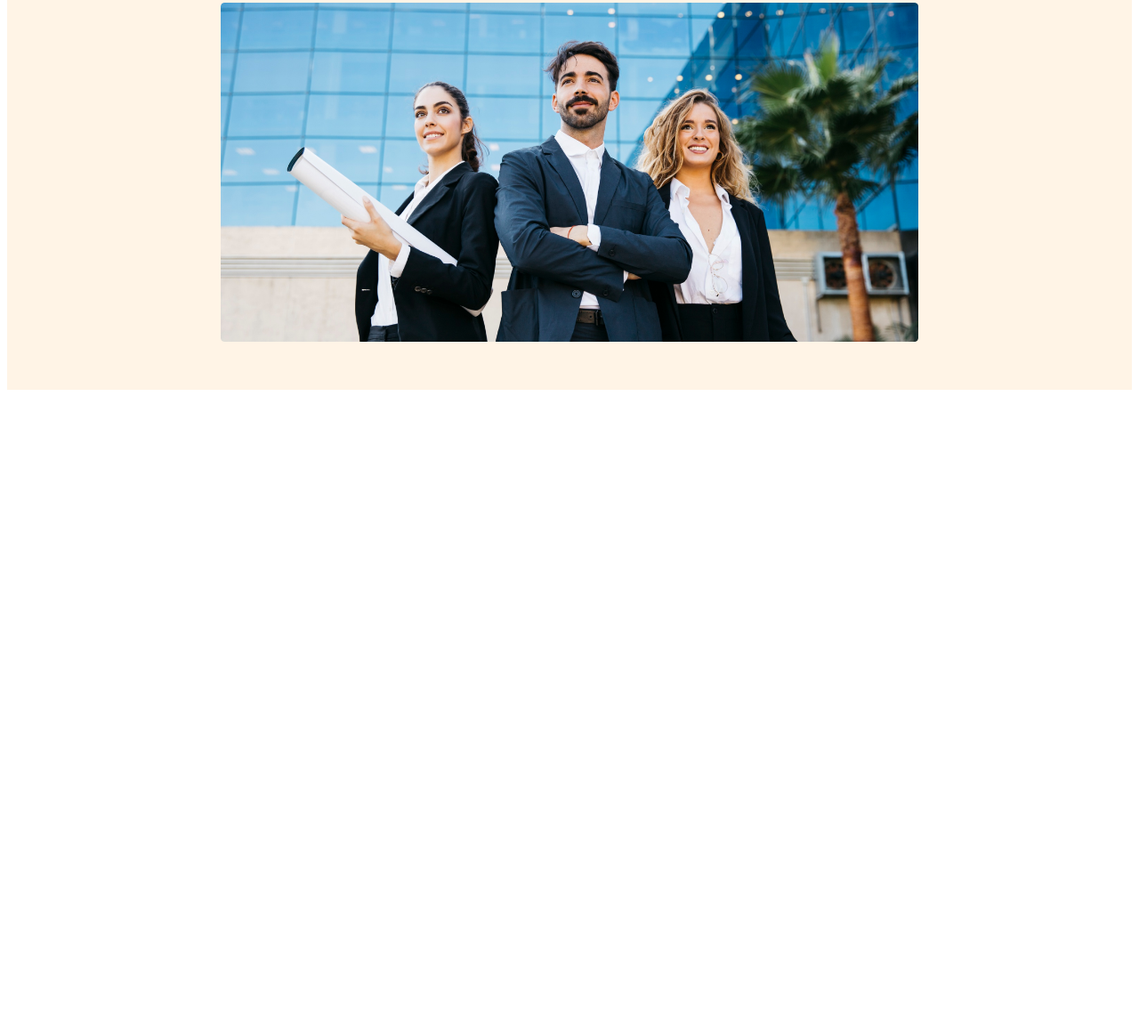
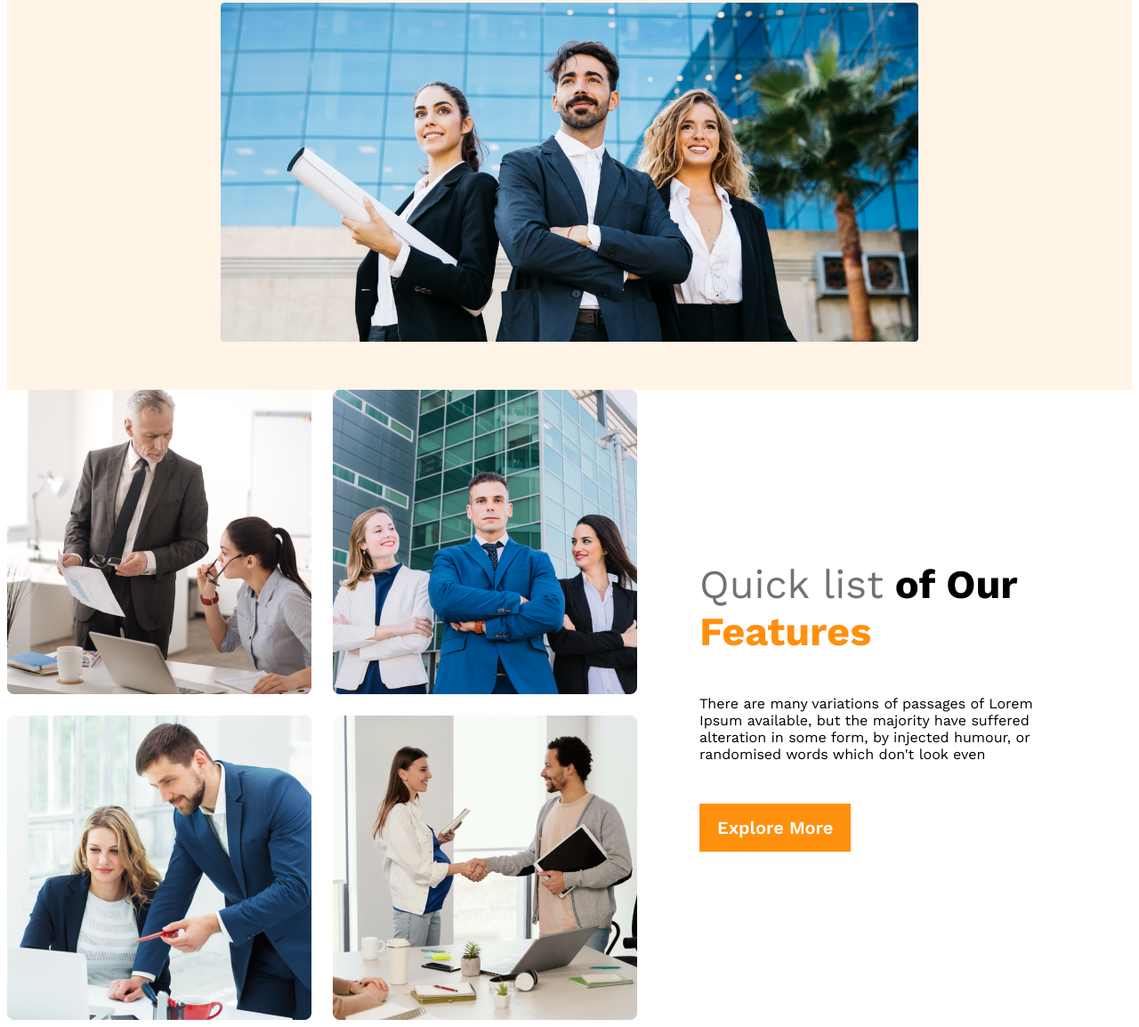
Before and after one commit to Safi022/g3-architects-website, a plain HTML site: page index.html in a window 1280 px wide. Shown: the part 629-1783 px from the top of the page at 89% size. Before the commit the page ends 1075 px from the top, so only its background shows below. Drawn offline with nearby package versions, Linux system fonts and the light colour scheme.

Commit message:
features content added

```diff
--- a/index.html
+++ b/index.html
@@ -7,6 +7,7 @@
     <link rel="stylesheet" href="styles/architect.css">
 </head>
 <body>
+    <!-- Header Start -->
     <header>
         <nav>
             <h3 class="nav-title">G3 Architects</h3>
@@ -26,8 +27,23 @@
             <img src="images/banner.png" alt="">
         </div>
     </header>
+    <!-- Header End -->
+
+    <!-- Features Section -->
     <main>
-
+       <section class="teams-container">
+        <div class="teams-img-container">
+           <img src="images/team1.png" alt="">
+           <img src="images/team2.png" alt="">
+           <img src="images/team3.png" alt="">
+           <img src="images/team4.png" alt="">
+        </div>
+        <div class="teams-content">
+            <h3 class="teams-title"><span class="ql">Quick list</span> <span class="oo">of Our</span> <span class="f">Features</span></h3>
+            <p class="teams-description">There are many variations of passages of Lorem Ipsum available, but the majority have suffered alteration in some form, by injected humour, or randomised words which don't look even</p>
+            <button class="btn-primary">Explore More</button>
+        </div>
+       </section>
     </main>
     <footer>
 
--- a/styles/architect.css
+++ b/styles/architect.css
@@ -62,6 +62,36 @@
 .banner img{
     width: 100%;
 }
+/* main section */
+main{
+    max-width: 1440px;
+    margin: 0 auto;
+}
+/* teams style */
+.teams-container{
+    display: flex;
+    align-items: center;
+    gap: ;
+}
+.teams-img-container{
+    display: grid;
+    gap: 24px;
+    grid-template-columns: repeat(2, 1fr);
+}
+.teams-content{
+    padding: 0px 70px;
+}
+.teams-title{
+    font-size: 45px;
+}
+.ql{
+    color: var(--dark-03, #727272);
+    font-weight: 500;
+}
+.f{
+    color: #FF900E;
+    font-weight: 700;
+}
 /* Responsive */
 /* Mobile Devices */
 @media screen and (max-width:576px) {
```
